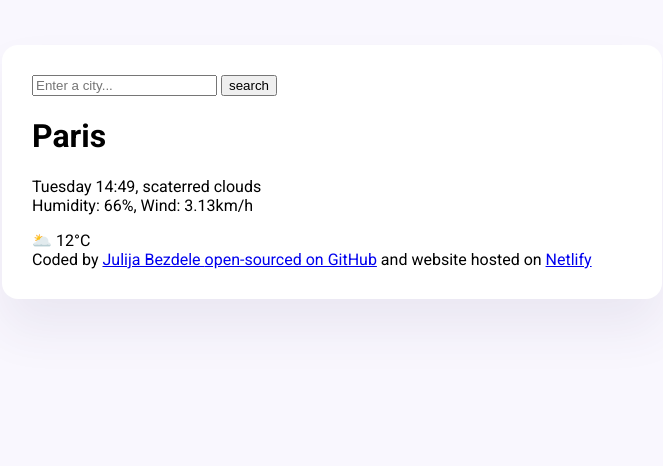
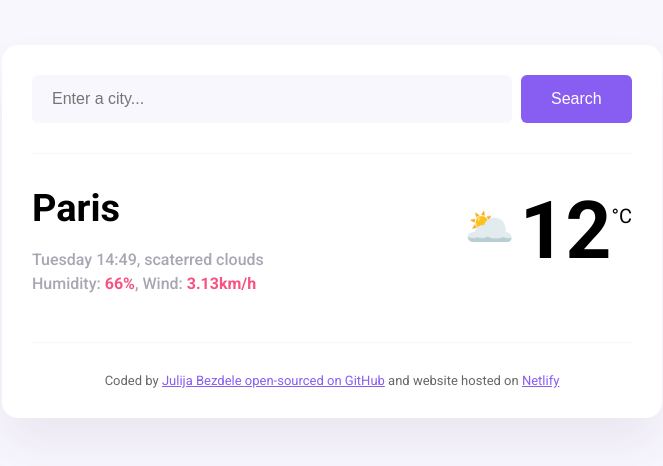
Before and after one commit to Volnistaja/meteo, a plain HTML site: page index.html in a window 1280 px wide. Shown: the whole page, without its empty margins (308-971 px from the left). Drawn offline with Linux system fonts and the light colour scheme.

Commit message:
Added CSS

```diff
--- a/index.html
+++ b/index.html
@@ -15,21 +15,31 @@
   <body>
     <div class="weather-app">
       <header>
-        <form>
-          <input type="search" placeholder="Enter a city..." requared />
-          <input type="submit" value="search"
+        <form class="search-form">
+          <input
+            type="search"
+            placeholder="Enter a city..."
+            requared
+            class="search-form-input"
+          />
+          <input type="submit" value="Search" class="search-form-button" />
         </form>
       </header>
       <main>
-        <div>
-          <h1>Paris</h1>
-          <p>
-            Tuesday 14:49, scaterred clouds
-            <br />
-            Humidity: 66%, Wind: 3.13km/h
-          </p>
+        <div class="weather-app-data">
+          <div>
+            <h1 class="weather-app-city">Paris</h1>
+            <p class="weather-app-details">
+              Tuesday 14:49, scaterred clouds
+              <br />
+              Humidity: <strong>66%</strong>, Wind: <strong>3.13km/h</strong>
+            </p>
+          </div>
+          <div class="weather-app-container">
+            <div class="weather-icon">🌥️</div>
+            <div class="weather-temperature">12</div>
+            <div class="temperature-unit">&deg;C</div>
         </div>
-        <div>🌥️ 12&deg;C</div>
       </main>
       <footer>
         Coded by
--- a/style.css
+++ b/style.css
@@ -1,7 +1,14 @@
 body {
   background-color: #f9f7fe;
-  font-family: 'Dancing Script', cursive;
-font-family: 'Roboto', sans-serif;
+  font-family: "Dancing Script", cursive;
+  font-family: "Roboto", sans-serif;
+}
+header {
+  border-bottom: 1px solid #f9f7fe;
+  padding: 0 0 30px 0;
+}
+a {
+  color: #885df1;
 }
 .weather-app {
   background-color: white;
@@ -11,3 +18,64 @@ font-family: 'Roboto', sans-serif;
   box-shadow: 0 30px 50px rgba(65, 50, 100, 0.08);
   border-radius: 16px;
 }
+.search-form-input {
+  background-color: #f9f7fe;
+  border: none;
+  border-radius: 6px;
+  width: 80%;
+  font-size: 16px;
+  padding: 15px 20px;
+}
+.search-form-button {
+  background-color: #885df1;
+  padding: 15px 30px;
+  margin-left: 5px;
+  font-size: 16px;
+  border: none;
+  border-radius: 6px;
+  color: white;
+}
+footer {
+  border-top: 1px solid #f9f7fe;
+  padding: 30px 0 0 0;
+  text-align: center;
+  font-size: 13px;
+  color: rgba(0, 0, 0, 0.6);
+}
+.weather-app-data {
+  display: flex;
+  justify-content: space-between;
+}
+main {
+  padding: 30px 0;
+}
+.weather-app-city {
+  margin: 0;
+  font-size: 38px;
+  line-height: 48px;
+}
+.weather-app-details {
+  font-size: 16px;
+  line-height: 24px;
+  font-weight: 500;
+  color: rgba(39, 33, 66, 0.4);
+}
+.weather-app-details strong {
+  color: #f65282;
+}
+.weather-app-container {
+  display: flex;
+}
+.weather-temperature {
+  font-size: 80px;
+  margin-left: 5px;
+  font-weight: bold;
+}
+.weather-icon {
+  font-size: 40px;
+  margin-top: 20px;
+}
+.temperature-unit {
+  margin-top: 20px;
+  font-size: 20px;
+}
```
